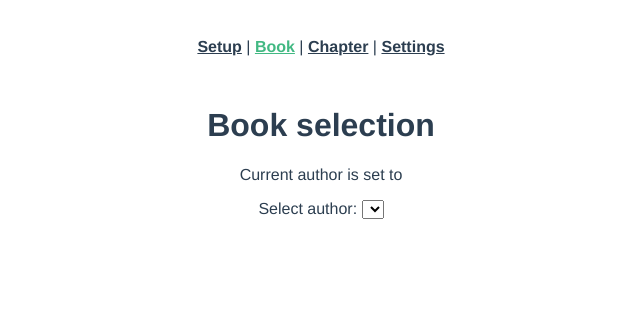
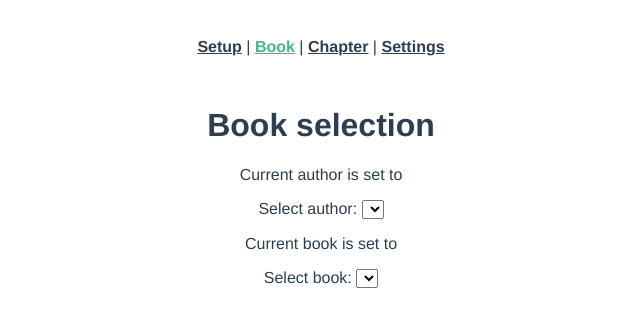
Before and after one commit to Keiwen/fable-flow, a Vue app: page /book in a window 1280 px wide. Shown: the top 326 px of the page, without its empty margins (319-959 px from the left). Built offline with nearby package versions, Linux system fonts and the light colour scheme.

Commit message:
feat: FF-10 Draft code book selection page
book selection

```diff
--- a/src/components/AuthorSelect.vue
+++ b/src/components/AuthorSelect.vue
@@ -32,9 +32,8 @@ export default {
     watch(selectedAuthor, (newValue) => {
       const selectedHandler = authors.value.find(author => author.name === newValue)
       if (selectedHandler) {
-        store.dispatch('updateAuthorHandle', selectedHandler)
+        store.dispatch('updateAuthorHandle', selectedHandler.handle)
       }
-      console.log('selection is', selectedHandler)
     })
 
     onMounted(async () => {
--- /dev/null
+++ b/src/components/BookSelect.vue
@@ -0,0 +1,64 @@
+<template>
+  <div>
+    <p>
+      Current book is set to {{ selectedBook }}
+    </p>
+    <p>
+      Select book:
+      <select v-model="selectedBook">
+        <option v-for="bookHandle in books" :key="bookHandle.name" :value="bookHandle.name">
+          {{ bookHandle.name }}
+        </option>
+      </select>
+    </p>
+  </div>
+</template>
+
+<script>
+import { ref, computed, watch, onMounted } from 'vue'
+import { useStore } from 'vuex'
+import { useFolderBrowser } from '@/composables/useFolderBrowser'
+
+export default {
+  name: 'BookSelect',
+  setup () {
+    const store = useStore()
+    const { books, listBooks } = useFolderBrowser()
+
+    // data
+    const selectedBook = ref('')
+
+    // computed
+    const currentAuthorHandle = computed(() => store.getters.getAuthorHandle)
+
+    // watch
+    watch(currentAuthorHandle, async (newHandler) => {
+      if (newHandler) {
+        selectedBook.value = store.getters.getBookName
+        await listBooks(newHandler)
+      }
+    })
+    watch(selectedBook, (newValue) => {
+      const selectedHandler = books.value.find(book => book.name === newValue)
+      if (selectedHandler) {
+        store.dispatch('updateBookHandle', selectedHandler.handle)
+      }
+    })
+
+    onMounted(async () => {
+      const authorHandle = store.getters.getAuthorHandle
+      selectedBook.value = store.getters.getBookName
+      await listBooks(authorHandle)
+    })
+
+    return {
+      books,
+      selectedBook
+    }
+  }
+}
+</script>
+
+<style scoped lang="scss">
+
+</style>
--- a/src/composables/useFolderBrowser.js
+++ b/src/composables/useFolderBrowser.js
@@ -2,10 +2,16 @@ import { ref } from 'vue'
 
 export function useFolderBrowser () {
   const authors = ref([])
+  const books = ref([])
 
-  const setAuthors = (authorsList) => {
-    authors.value = authorsList
-    return authorsList
+  const setAuthors = (authorList) => {
+    authors.value = authorList
+    return authorList
+  }
+
+  const setBooks = (bookList) => {
+    books.value = bookList
+    return bookList
   }
 
   const listAuthors = async (handle) => {
@@ -14,21 +20,42 @@ export function useFolderBrowser () {
     }
 
     try {
-      const authorsList = []
+      const authorList = []
       for await (const [name, entry] of handle.entries()) {
         if (entry.kind === 'directory') {
-          authorsList.push({ name, handle: entry })
+          authorList.push({ name, handle: entry })
         }
       }
-      return setAuthors(authorsList)
+      return setAuthors(authorList)
     } catch (e) {
       console.error('Error on authors listing:', e)
       return setAuthors([])
     }
   }
 
+  const listBooks = async (handle) => {
+    if (!handle) {
+      return setBooks([])
+    }
+
+    try {
+      const bookList = []
+      for await (const [name, entry] of handle.entries()) {
+        if (entry.kind === 'directory') {
+          bookList.push({ name, handle: entry })
+        }
+      }
+      return setBooks(bookList)
+    } catch (e) {
+      console.error('Error on books listing:', e)
+      return setBooks([])
+    }
+  }
+
   return {
     authors,
-    listAuthors
+    listAuthors,
+    books,
+    listBooks
   }
 }
--- a/src/store/index.js
+++ b/src/store/index.js
@@ -3,13 +3,16 @@ import { createStore } from 'vuex'
 export default createStore({
   state: {
     libraryHandle: null, // default null
-    authorHandle: null
+    authorHandle: null,
+    bookHandle: null
   },
   getters: {
     getLibraryHandle: (state) => state.libraryHandle,
     getLibraryDirectory: (state) => state.libraryHandle ? state.libraryHandle.name : '',
     getAuthorHandle: (state) => state.authorHandle,
-    getAuthorName: (state) => state.authorHandle ? state.authorHandle.name : ''
+    getAuthorName: (state) => state.authorHandle ? state.authorHandle.name : '',
+    getBookHandle: (state) => state.bookHandle,
+    getBookName: (state) => state.bookHandle ? state.bookHandle.name : ''
   },
   mutations: {
     setLibraryHandle (state, libraryHandle) {
@@ -17,15 +20,23 @@ export default createStore({
     },
     setAuthorHandle (state, authorHandle) {
       state.authorHandle = authorHandle
+    },
+    setBookHandle (state, bookHandle) {
+      state.bookHandle = bookHandle
     }
   },
   actions: {
     updateLibraryHandle ({ commit }, libraryHandle) {
+      commit('setBookHandle', null)
       commit('setAuthorHandle', null)
       commit('setLibraryHandle', libraryHandle)
     },
     updateAuthorHandle ({ commit }, authorHandle) {
+      commit('setBookHandle', null)
       commit('setAuthorHandle', authorHandle)
+    },
+    updateBookHandle ({ commit }, bookHandle) {
+      commit('setBookHandle', bookHandle)
     }
   },
   modules: {
--- a/src/views/BookSelectionView.vue
+++ b/src/views/BookSelectionView.vue
@@ -2,16 +2,19 @@
   <div>
     <h1>Book selection</h1>
     <author-select></author-select>
+    <book-select></book-select>
   </div>
 </template>
 
 <script>
 import AuthorSelect from '@/components/AuthorSelect'
+import BookSelect from '@/components/BookSelect'
 
 export default {
   name: 'BookSelectionView',
   components: {
-    AuthorSelect
+    AuthorSelect,
+    BookSelect
   }
 }
 </script>
```
